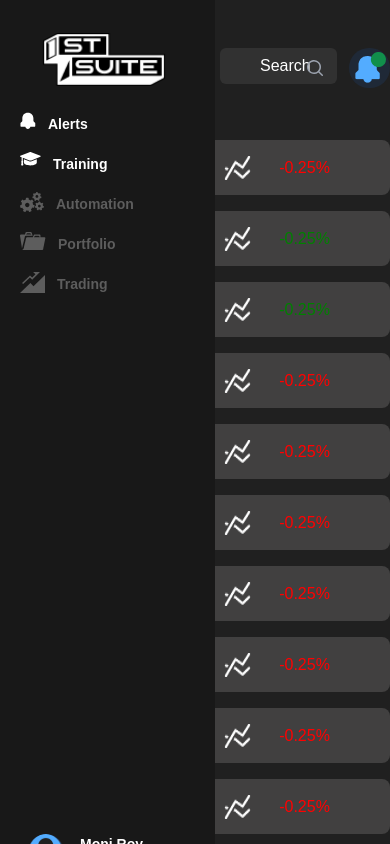
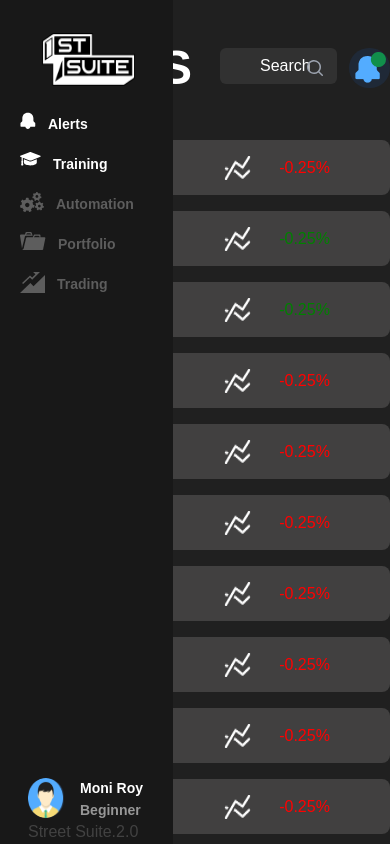
Before and after one commit to Ayayehia/GeekLabs, a React (Vite) app: page / in a window 390 px wide. Both pictures are taken after a click on the button "ALERTS". Shown: the top 844 px of the page. Built offline with nearby package versions, Linux system fonts and the light colour scheme.

Commit message:
Style: Added feauture to side bar

```diff
--- a/src/App.jsx
+++ b/src/App.jsx
@@ -5,17 +5,26 @@ import Filters from "./components/Filters";
 import { useState } from "react";
 function App() {
   const [sidebarOpen, setSideBarOpen] = useState(false);
-
+  const handleViewSidebar = () => {
+    setSideBarOpen((prevState) => !prevState);
+  };
   return (
     <main className="grid grid-cols-7 gap-4 relative ">
-      <div className="col-span-7 md:col-span-5 text-white   relative ">
+      <div className="col-span-7 md:col-span-5 text-white  relative ">
         <div className="md:ml-[132px]">
-          <Header sidebarOpen={sidebarOpen} setSideBarOpen={setSideBarOpen} />
+          <Header
+            sidebarOpen={sidebarOpen}
+            setSideBarOpen={setSideBarOpen}
+            handleViewSidebar={handleViewSidebar}
+          />
           <Table />
         </div>
         {sidebarOpen && (
           <div className="absolute top-0 left-0 z-10 h-full">
-            <SideBar />
+            <SideBar
+              setSideBarOpen={setSideBarOpen}
+              handleViewSidebar={handleViewSidebar}
+            />
           </div>
         )}
       </div>
--- a/src/components/Filters.jsx
+++ b/src/components/Filters.jsx
@@ -6,7 +6,7 @@ import RadioCollapse from "./RadioCollapse";
 import CarsoulChoice from "./CarsoulChoice";
 const Filters = () => {
   return (
-    <div className="bg-[#181818] w-full h-full rounded-lg mt-4 mx-6 mb-6 text-white flex flex-col items-center gap-4 min-w-[430px]">
+    <div className="bg-[#181818] w-full h-full rounded-lg mt-4 mx-8 mb-6 text-white flex flex-col items-center gap-4 min-w-[430px]">
       <h3 className=" mt-4 font-semibold text-2xl">Filters</h3>
       <div className="flex flex-col font-medium text-sm gap-2 w-full ">
         <div className="flex justify-between  mx-6 ">
--- a/src/components/Header.jsx
+++ b/src/components/Header.jsx
@@ -5,10 +5,7 @@ function classNames(...classes) {
   return classes.filter(Boolean).join(" ");
 }
 
-const Header = ({ setSideBarOpen }) => {
-  const handleViewSidebar = () => {
-    setSideBarOpen((prevState) => !prevState);
-  };
+const Header = ({ setSideBarOpen, handleViewSidebar }) => {
   return (
     <Disclosure as="nav" className="bg-[#202020] mt-9  ">
       <>
--- a/src/components/SideBar.jsx
+++ b/src/components/SideBar.jsx
@@ -44,12 +44,17 @@ function classNames(...classes) {
   return classes.filter(Boolean).join(" ");
 }
 
-const SideBar = () => {
+const SideBar = ({ handleViewSidebar }) => {
   return (
     <>
-      <div className="flex grow flex-col gap-y-5 overflow-y-auto bg-[#181818] lg:px-6 w-[215px] h-full z-50">
+      <div className="flex grow flex-col gap-y-5 overflow-y-auto bg-[#181818] lg:px-6 w-[173px] md:w-[215px] h-full z-50 fixed">
         <div className="flex h-16 shrink-0 items-center ml-10 mr-9 mt-7">
-          <img className="h-14 w-32 " src={Logo} alt="Company Logo" />
+          <img
+            className="h-14 w-32 "
+            src={Logo}
+            alt="Company Logo"
+            onClick={handleViewSidebar}
+          />
         </div>
         <nav className="flex flex-1 flex-col h-full">
           <ul role="list" className="flex flex-1 flex-col gap-y-7">
```
